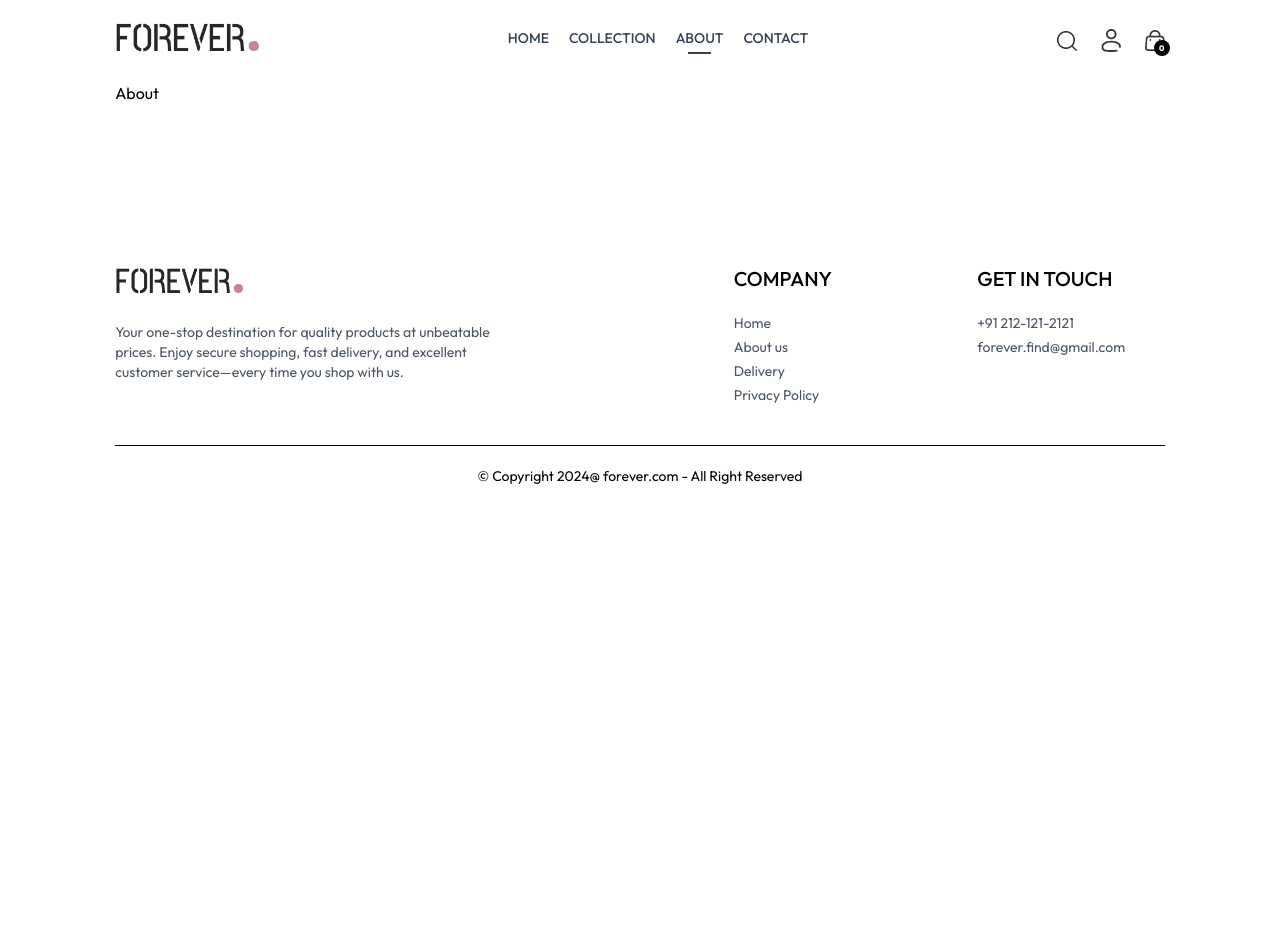
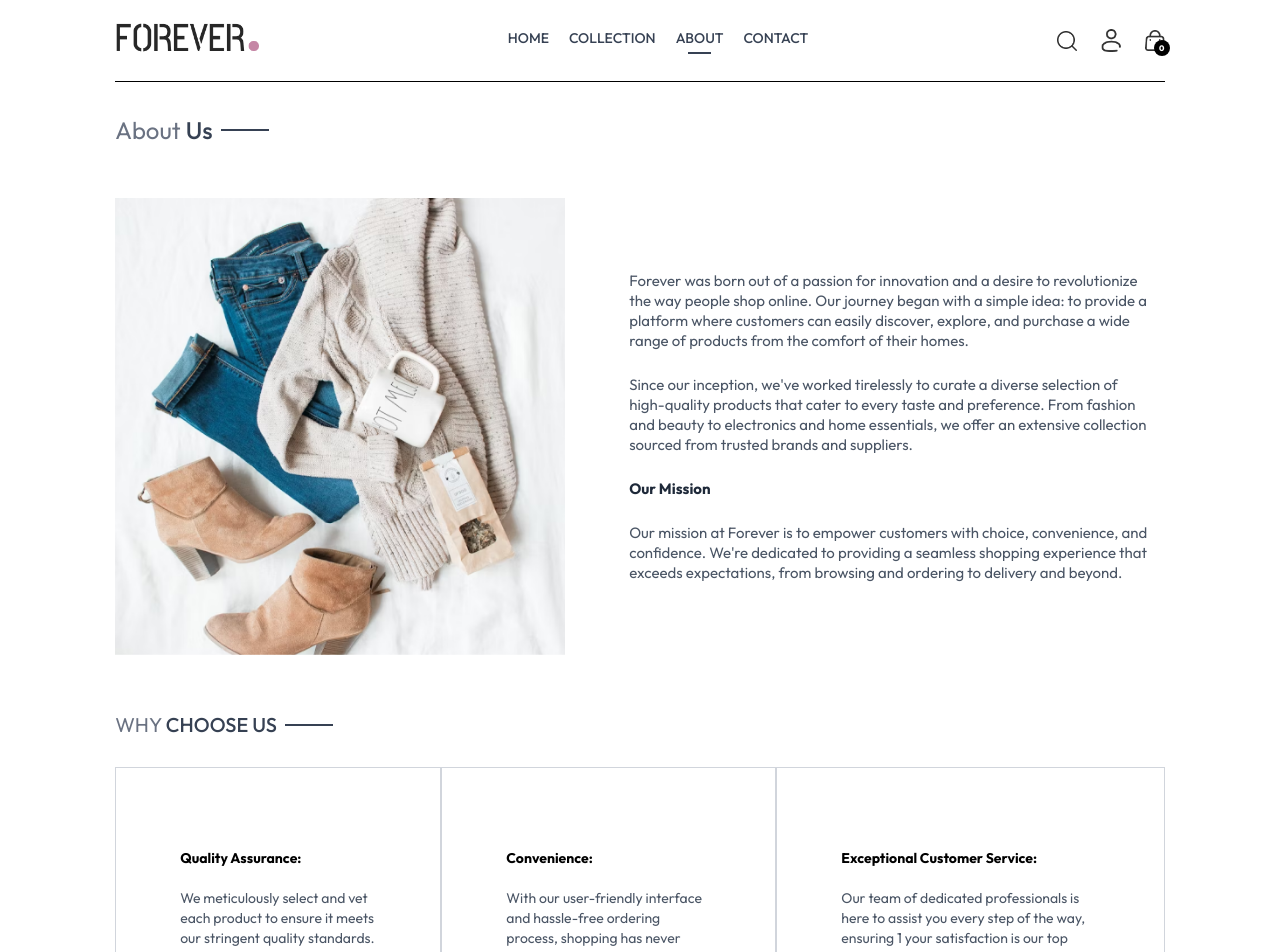
Before and after one commit to Ansh-Soni-0/E-Commerce, a React (Vite) app in the folder MERN-Project/: page /about in a window 1280 px wide. Shown: the top 952 px of the page. Before the commit the page ends 800 px from the top, so only its background shows below. Built offline with nearby package versions, Linux system fonts and the light colour scheme.

Commit message:
design about and contact page

```diff
--- a/MERN-Project/src/pages/About.jsx
+++ b/MERN-Project/src/pages/About.jsx
@@ -1,8 +1,57 @@
 import React from 'react'
+import Title from '../components/Title'
+import NewsLetterBox from '../components/NewsLetterBox'
+import {assets} from '../assets/frontend_assets/assets'
+
 
 const About = () => {
   return (
-    <div>About</div>
+    <div>
+      <div className='text-2xl pt-8 border-t'>
+          <Title text1={'About'} text2={'Us'}/>
+
+          <div className='my-10 flex flex-col md:flex-row gap-16'>
+              <img
+              className='w-full md:max-w-[450px]'
+              src={assets.about_img}
+              alt="about-image" />
+
+              <div className='flex flex-col justify-center gap-6 md:w-2/4 text-gray-600 text-[15px]'>
+                  <p>Forever was born out of a passion for innovation and a desire to revolutionize the way people shop online. Our journey began with a simple idea: to provide a platform where customers can easily discover, explore, and purchase a wide range of products from the comfort of their homes.</p>
+                  <p>Since our inception, we've worked tirelessly to curate a diverse selection of high-quality products that cater to every taste and preference. From fashion and beauty to electronics and home essentials, we offer an extensive collection sourced from trusted brands and suppliers.</p>
+
+                  <b className='text-gray-800'>Our Mission</b>
+
+                  <p>Our mission at Forever is to empower customers with choice, convenience, and confidence. We're dedicated to providing a seamless shopping experience that exceeds expectations, from browsing and ordering to delivery and beyond.</p>
+              </div>
+
+          </div>
+
+          <div className='text-xl py-4'>
+              <Title text1={'WHY'} text2={'CHOOSE US'} />
+          </div>
+
+          <div className='flex flex-col md:flex-row text-sm mb-20'>
+
+            <div className='border border-gray-300 px-10 md:px-16 py-8 sm:py-20 flex flex-col gap-5'>
+                <b>Quality Assurance:</b>
+                <p className='text-gray-600'>We meticulously select and vet each product to ensure it meets our stringent quality standards.</p>
+            </div>
+
+            <div className='border border-gray-300 px-10 md:px-16 py-8 sm:py-20 flex flex-col gap-5'>
+                <b>Convenience:</b>
+                <p className='text-gray-600'>With our user-friendly interface and hassle-free ordering process, shopping has never been easier.</p>
+            </div>
+
+            <div className='border border-gray-300 px-10 md:px-16 py-8 sm:py-20 flex flex-col gap-5'>
+                <b>Exceptional Customer Service:</b>
+                <p className='text-gray-600'>Our team of dedicated professionals is here to assist you every step of the way, ensuring 1  your satisfaction is our top priority.</p>
+            </div>
+          </div>
+
+          <NewsLetterBox />
+      </div>
+    </div>
   )
 }
 
--- a/MERN-Project/src/pages/Contact.jsx
+++ b/MERN-Project/src/pages/Contact.jsx
@@ -1,8 +1,47 @@
 import React from 'react'
+import Title from '../components/Title'
+import {assets} from '../assets/frontend_assets/assets'
+import NewsLetterBox from '../components/NewsLetterBox'
 
 const Contact = () => {
   return (
-    <div>Contact</div>
+    <div>
+
+      <div className=' text-xl pt-10 border-t'>
+
+        <div className='text-center'>
+          <Title text1={'CONTACT'} text2={'US'}/>
+        </div>
+
+        <div className='my-10 flex flex-col justify-center md:flex-row gap-10 mb-28'>
+
+            {/* ------------left image box-------------- */}
+          <img
+          className='w-full md:max-w-[480px]'
+          src={assets.contact_img}
+          alt="contact-image" />
+
+            {/* ------------right text box--------------  */}
+          <div className='flex flex-col justify-center items-start gap-6'>
+
+            <p className='font-semibold text-xl text-gray-600'>Our Store</p>
+            <p className='text-gray-500'>54709 Willms Station <br /> Suite 350, Washington, USA</p>
+            <p className='text-gray-500'>Tel: (415) 555-0123       Email: admin@forever.com</p>
+            <p className='font-semibold text-xl text-gray-600'>Careers at Forever</p>
+            <p className='text-gray-500'>Learnmore about our teams and job openings</p>
+            <button
+            className='border border-black px-8 py-4 text-sm hover:bg-black hover:text-white transition-all duration-500 cursor-pointer'
+            >Explore Jobs</button>
+
+          </div>
+
+        </div>
+
+        <NewsLetterBox />
+
+      </div>
+
+    </div>
   )
 }
 
```
